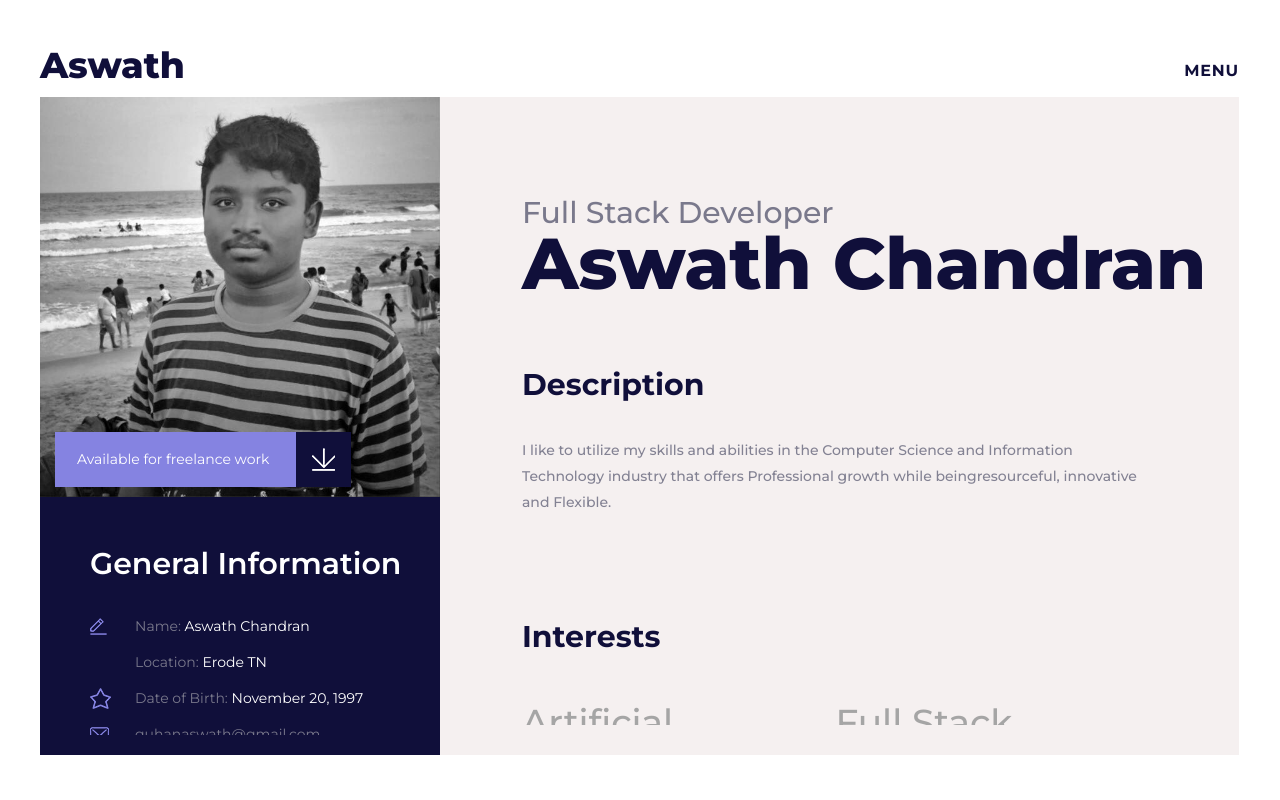
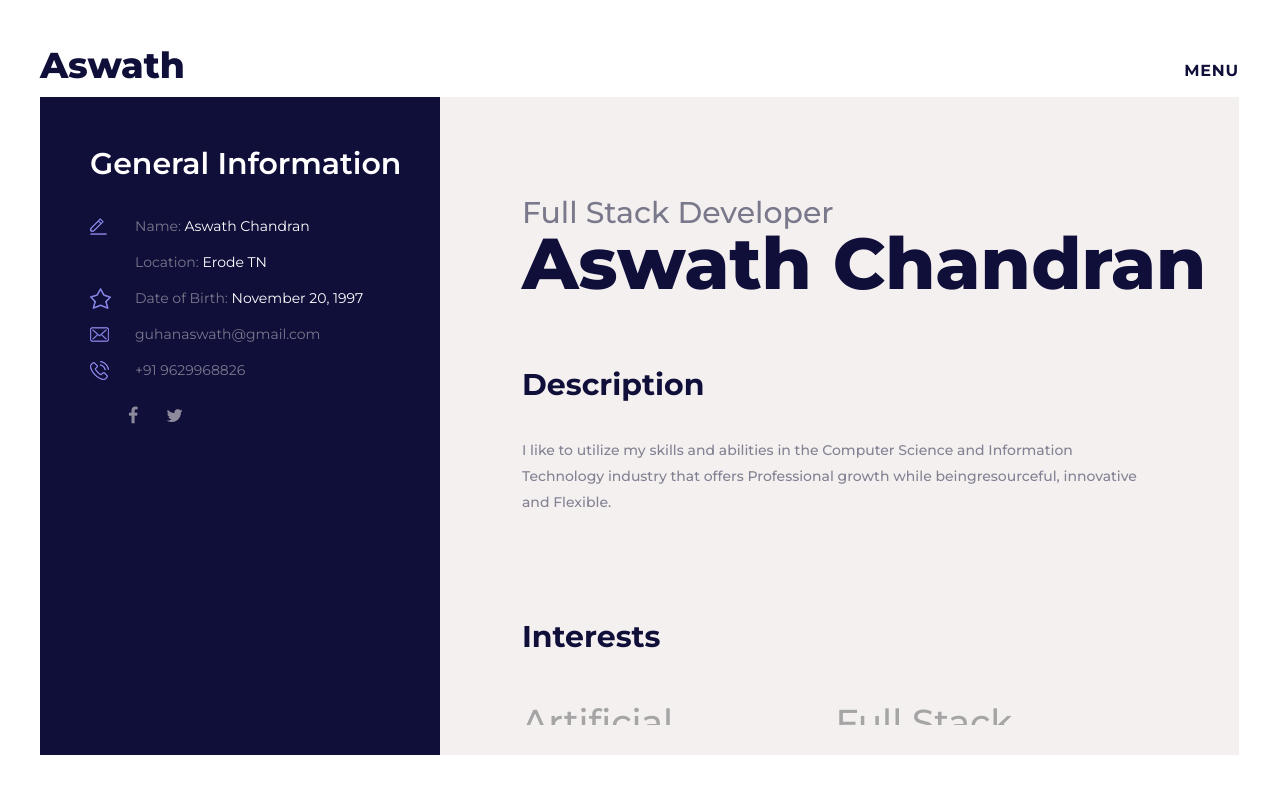
Before and after one commit to aswathchandran/aswathchandran.github.io, a plain HTML site: page index.html in a window 1280 px wide. Drawn offline with Linux system fonts and the light colour scheme; some packages are replaced by stand-ins of ours; a script that the page names is missing.

Commit message:
Add files via upload

```diff
--- a/index.html
+++ b/index.html
@@ -49,15 +49,6 @@
 
 			<!-- General Information -->
 			<div class="general_info d-flex flex-xl-column flex-md-row flex-column">
-				<div>
-					<div class="general_info_image">
-						<div class="background_image" style="background-image:url(images/smith.JPG)"></div>
-						<div class="header_button_2">
-							<a href="#">Available for freelance work</a>
-							<div class="d-flex flex-column align-items-center justify-content-center"><img src="images/download.png" alt=""></div>
-						</div>
-					</div>
-				</div>
 				<div class="general_info_content">
 					<div class="general_info_content_inner mCustomScrollbar" data-mcs-theme="minimal-dark">
 						<div class="general_info_title">General Information</div>
```
Also changed, not shown: education.html (+1 -9 lines), skills.html (+1 -9 lines).
